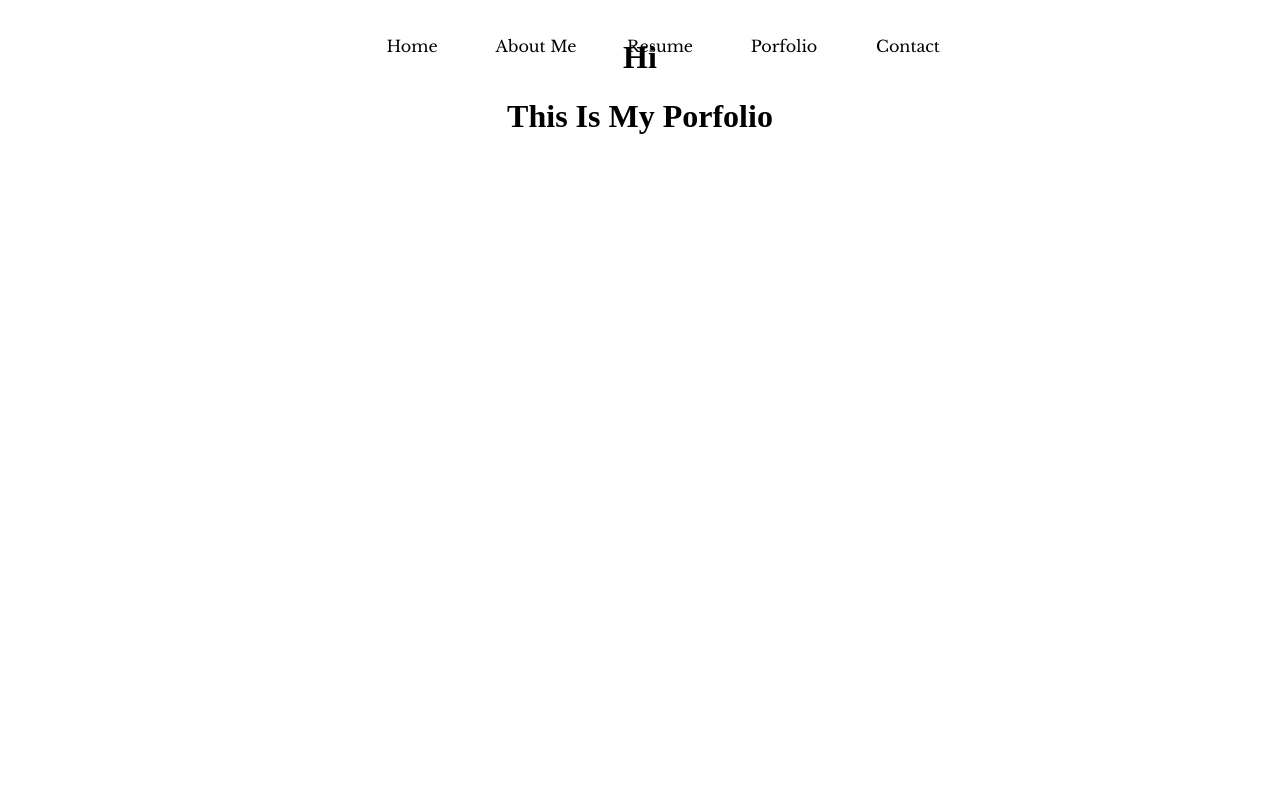
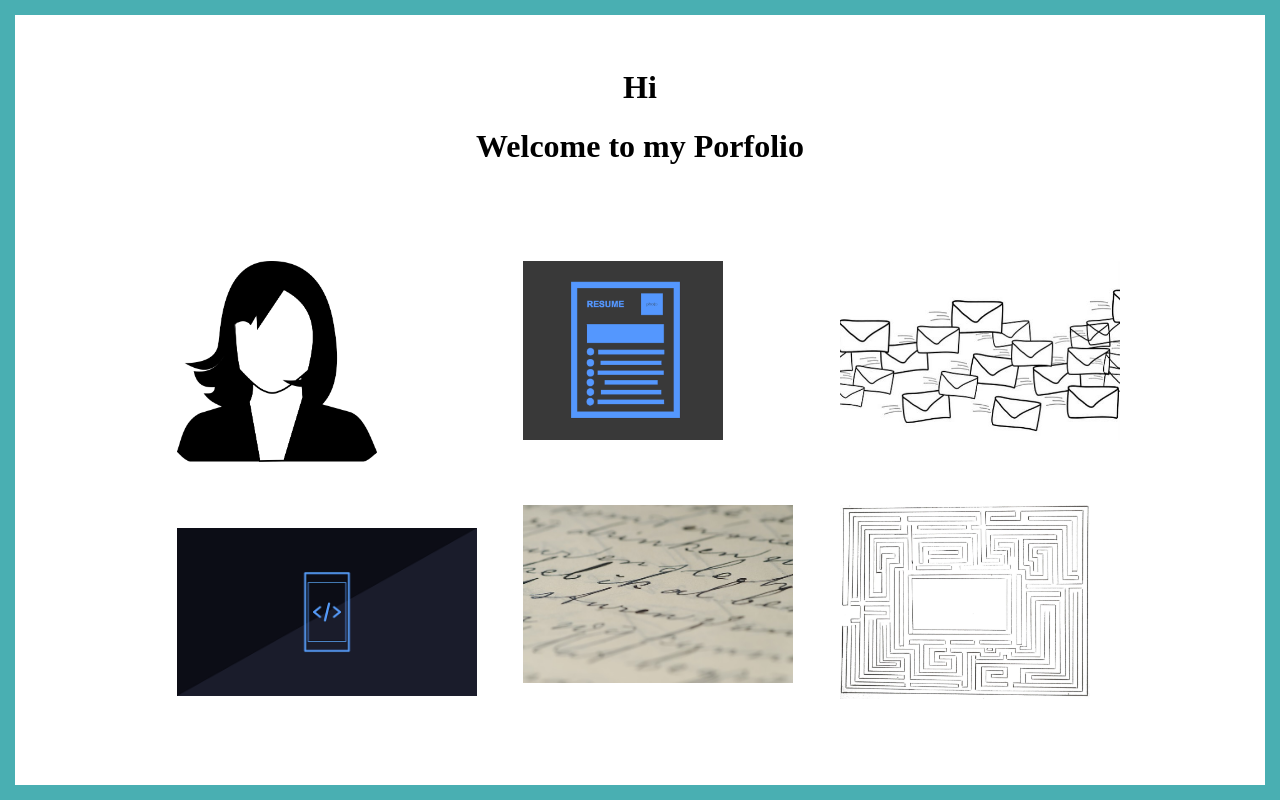
Before and after one commit to varusss/proj1, a PHP site: page / in a window 1280 px wide. Run offline with PHP 8.4, Linux system fonts and the light colour scheme.

Commit message:
add some more

```diff
--- a/css/style.css
+++ b/css/style.css
@@ -92,6 +92,79 @@ nav ul {
     margin: 0 auto;
 }
 
+/*----HOME------*/
+
+.page1 {
+    height: 100vh;
+}
+
+#top,
+#bottom,
+#left,
+#right {
+    background: #49afb2;
+    position: fixed;
+}
+
+#left,
+#right {
+    top: 0;
+    bottom: 0;
+    width: 15px;
+}
+
+#left {
+    left: 0;
+}
+
+#right {
+    right: 0;
+}
+
+#top,
+#bottom {
+    left: 0;
+    right: 0;
+    height: 15px;
+}
+
+#top {
+    top: 0;
+}
+
+#bottom {
+    bottom: 0;
+}
+
+.text1 {
+    padding: 3% 2%;
+}
+
+.flex-h {
+    padding-top: 4%;
+    display: flex;
+    flex-direction: row;
+    flex-wrap: nowrap;
+    justify-content: space-around;
+    align-content: flex-start;
+    width: 100%;
+    margin: 0 auto;
+}
+
+.me {
+    opacity: 0;
+}
+
+/*
+.middle{
+    transition: .5s ease;
+  opacity: 0;
+  position: absolute;
+  top: 50%;
+  left: 50%;
+  transform: translate(-50%, -50%);
+}
+*/
 
 /*---ABOUT ME-----*/
 
--- a/index.html
+++ b/index.html
@@ -5,39 +5,77 @@
     <title>Home</title>
     <link rel="stylesheet" href="css/style.css">
 </head>
-<body>
-    <header>
-        <nav id="nav">
-            <div class="iconMenu">
-                <div class="icon"></div>
-                <div class="icon"></div>
-                <div class="icon"></div>
-            </div>
-            <ul class="content">
-                <div class="flex">
-                    <li><a href="index.html">Home</a></li>
-                    <li><a href="aboutme.html">About Me</a></li>
-                    <li><a href="resume.html">Resume</a></li>
-                    <li class="portfolio"><a href="#">Porfolio</a>
-                        <div class="dropdown">
-                            <ul>
-                                <li><a href="program.html">Programming</a></li>
-                                <li><a href="Writting.html">Writting</a></li>
-                                <li><a href="art.html">Art</a></li>
-                            </ul>
-                        </div>
-                    </li>
-                    <li><a href="contact.html">Contact</a> </li>
-                </div>
-            </ul>
-        </nav>
-    </header>
 
+<body class="page1">
+   <div id="left"></div>
+<div id="right"></div>
+<div id="top"></div>
+<div id="bottom"></div>
     <div class="wrapper-W">
         <div class="text1">
-           <br>
+            <br>
             <h1>Hi</h1>
-            <h1>This Is My Porfolio</h1>
+            <h1>Welcome to my Porfolio</h1>
+        </div>
+        <div class="home flex-h">
+            <div>
+                <div class="aboutMe ">
+                    <a href="aboutme.html">
+                           <img src="img/aboutme.png" alt="" width="200">
+                        <div class="middle">
+                            <p class="me">About Me</p>
+                        </div>
+                       </a>
+                </div>
+                <div class="program">
+                    <a href="program.html">
+                           <img src="img/program.png" alt="" width="300">
+                        <div class="middle">
+                            <p class="me">Programming</p>
+                        </div>
+                       </a>
+
+                </div>
+            </div>
+
+            <div>
+                <div class="resume">
+                    <a href="resume.html">
+                           <img src="img/resume-1.png" alt="" width="200">
+                        <div class="middle">
+                            <p class="me">Resume</p>
+                        </div>
+                       </a>
+                </div>
+                <div class="writing">
+                    <a href="writting.html"><img src="img/writting.jpg" alt="" width="270">
+                        <div class="middle">
+                            <p class="me">Writting</p>
+                        </div>
+                        </a>
+                </div>
+            </div>
+            <div>
+                <div class="contact">
+                    <a href="contact.html">
+                       <img src="img/contact.jpg" alt="" width="280">
+                        <div class="middle">
+                            <p class="me">Contact</p>
+                        </div>
+                        </a>
+
+                </div>
+                <div class="art">
+                    <a href="art.html">
+                        <img src="img/DSC_0009--1.jpg" alt="" width="250">
+                        <div class="middle">
+                            <p class="me">Art</p>
+                        </div>
+                        </a>
+                </div>
+            </div>
+
+
         </div>
     </div>
 </body>
```
Also changed, not shown: Writting.html (+13 -15 lines), aboutme.html (+2 -6 lines), art.html (+2 -6 lines), contact.html (+3 -7 lines), resume.html (+2 -7 lines), img/DSC_0009--1.jpg (added), img/aboutme.png (added), img/art1.jpg, img/contact.jpg (added), img/program.png (added), img/resume-1.png (added), img/resume.png (added), img/writting.jpg (added), img/writting1.PNG, 2 more files.
